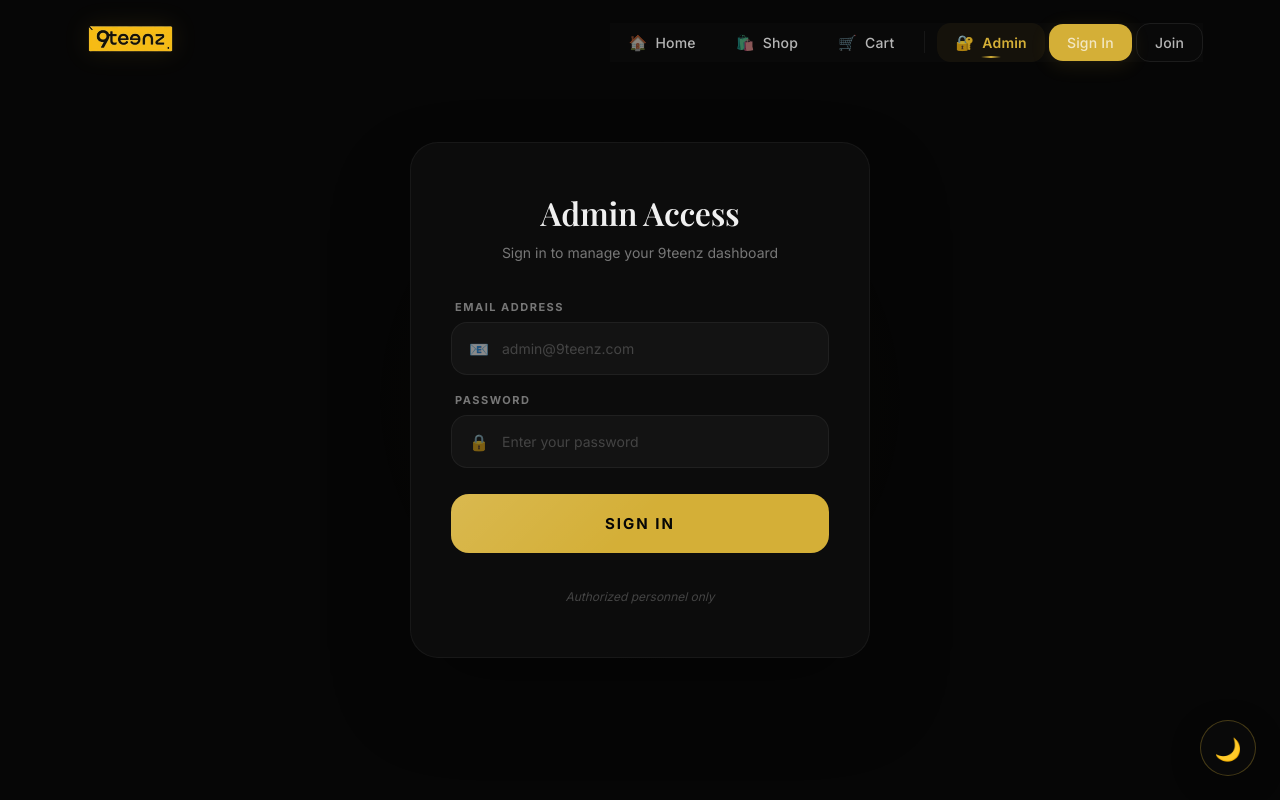
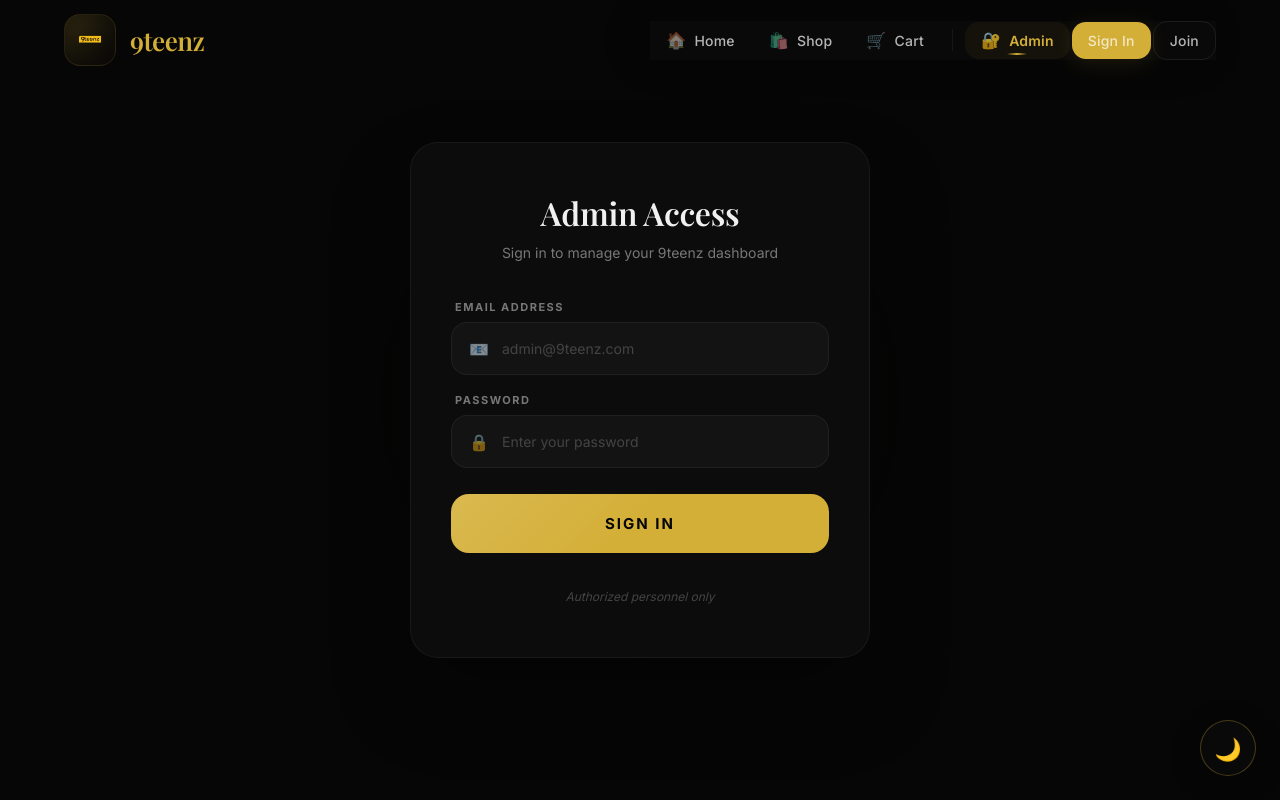
Before and after one commit to AnikHasan579/9teenz-project, a React (Vite) app: page /login in a window 1280 px wide. Shown: the top 800 px of the page. Built offline with nearby package versions, Linux system fonts and the light colour scheme; a web font is replaced by a local one.

Commit message:
Added vercel.json for routing

```diff
--- a/src/components/Navbar.css
+++ b/src/components/Navbar.css
@@ -1,11 +1,11 @@
 @import url('https://fonts.googleapis.com/css2?family=Playfair+Display:wght@400;600;700&family=Inter:wght@300;400;500;600;700&display=swap');
 
 /* ============================================
-   NAVBAR LUXE — Premium + Dark/Light Theme
+   NAVBAR LUXE v2 — Premium + Dark/Light + Perfect Logo
    ============================================ */
 .navbar-luxe {
   --nav-bg: transparent;
-  --nav-bg-scroll: rgba(10, 10, 10, 0.82);
+  --nav-bg-scroll: rgba(10, 10, 10, 0.88);
   --nav-border: rgba(212, 175, 55, 0.06);
   --nav-text: rgba(255, 255, 255, 0.7);
   --nav-text-active: #d4af37;
@@ -25,8 +25,8 @@
   left: 0;
   right: 0;
   z-index: 1000;
-  height: 84px;
-  padding: 0 6%;
+  height: 80px;
+  padding: 0 5%;
   display: flex;
   justify-content: space-between;
   align-items: center;
@@ -38,7 +38,7 @@
 /* ===== LIGHT THEME ===== */
 .navbar-luxe.theme-light {
   --nav-bg: transparent;
-  --nav-bg-scroll: rgba(248, 248, 246, 0.88);
+  --nav-bg-scroll: rgba(248, 248, 246, 0.92);
   --nav-border: rgba(0, 0, 0, 0.06);
   --nav-text: rgba(0, 0, 0, 0.6);
   --nav-text-active: #b8941f;
@@ -59,53 +59,96 @@
   backdrop-filter: var(--nav-glass);
   -webkit-backdrop-filter: var(--nav-glass);
   border-bottom: 1px solid var(--nav-border);
-  height: 70px;
+  height: 68px;
   box-shadow: 0 4px 30px rgba(0, 0, 0, 0.08);
 }
 
-/* ===== LOGO ===== */
+/* ============================================
+   LOGO — Perfect on ALL devices
+   ============================================ */
 .nav-logo {
   display: flex;
   align-items: center;
-  gap: 12px;
+  gap: 14px;
   text-decoration: none;
   position: relative;
   z-index: 2;
+  flex-shrink: 0;
 }
 
+/* Logo ring glow */
+.logo-ring {
+  position: relative;
+  width: 52px;
+  height: 52px;
+  border-radius: 16px;
+  background: linear-gradient(135deg, rgba(212, 175, 55, 0.1), rgba(212, 175, 55, 0.02));
+  border: 1px solid rgba(212, 175, 55, 0.12);
+  display: flex;
+  align-items: center;
+  justify-content: center;
+  overflow: hidden;
+  transition: all 0.4s cubic-bezier(0.4, 0, 0.2, 1);
+  flex-shrink: 0;
+}
+
+.logo-ring::before {
+  content: '';
+  position: absolute;
+  inset: 0;
+  background: radial-gradient(circle at 30% 30%, rgba(212, 175, 55, 0.08), transparent 70%);
+}
+
+.nav-logo:hover .logo-ring {
+  border-color: rgba(212, 175, 55, 0.25);
+  box-shadow: 0 0 30px rgba(212, 175, 55, 0.1);
+  transform: scale(1.05);
+}
+
+/* Logo image — responsive & crisp */
 .nav-logo-img {
-  height: 150px;
-  width: auto;
+  width: 40px;
+  height: 40px;
   object-fit: contain;
-  filter: drop-shadow(0 0 12px rgba(212, 175, 55, 0.15));
-  transition: transform 0.4s ease;
+  object-position: center;
+  position: relative;
+  z-index: 1;
+  filter: drop-shadow(0 2px 4px rgba(0,0,0,0.2));
+  transition: transform 0.4s cubic-bezier(0.4, 0, 0.2, 1);
 }
 
 .nav-logo:hover .nav-logo-img {
-  transform: scale(1.08) rotate(-2deg);
+  transform: scale(1.1) rotate(-3deg);
 }
 
+/* Logo text */
 .nav-logo-text {
   font-family: 'Playfair Display', serif;
   font-size: 26px;
   font-weight: 600;
   color: var(--nav-gold);
-  letter-spacing: -0.3px;
+  letter-spacing: -0.5px;
+  transition: all 0.3s ease;
+  white-space: nowrap;
+}
+
+.nav-logo:hover .nav-logo-text {
+  color: var(--nav-gold-hover);
 }
 
 /* ===== NAV LINKS ===== */
 .nav-links {
   display: flex;
   align-items: center;
-  gap: 4px;
+  gap: 2px;
   list-style: none;
 }
 
-.nav-links li a {
+.nav-links > li > a {
   display: flex;
   align-items: center;
   gap: 8px;
-  padding: 10px 18px;
+  padding: 10px 16px;
   color: var(--nav-text);
   text-decoration: none;
   font-size: 14px;
@@ -116,30 +159,31 @@
   transition: all 0.3s cubic-bezier(0.4, 0, 0.2, 1);
 }
 
-.nav-links li a .nav-emoji {
-  font-size: 15px;
-  opacity: 0.75;
+.nav-links > li > a .nav-icon {
+  font-size: 16px;
+  opacity: 0.7;
   transition: all 0.3s ease;
+  line-height: 1;
 }
 
-.nav-links li a:hover {
+.nav-links > li > a:hover {
   color: var(--nav-gold);
   background: rgba(212, 175, 55, 0.04);
 }
 
-.nav-links li a:hover .nav-emoji {
+.nav-links > li > a:hover .nav-icon {
   opacity: 1;
   transform: translateY(-2px);
 }
 
-.nav-links li a.active {
+.nav-links > li > a.active {
   color: var(--nav-gold);
   background: rgba(212, 175, 55, 0.06);
   font-weight: 600;
 }
 
 /* Underline glow */
-.nav-links li a::after {
+.nav-links > li > a::after {
   content: '';
   position: absolute;
   bottom: 4px;
@@ -152,8 +196,8 @@
   transition: width 0.35s ease;
 }
 
-.nav-links li a:hover::after,
-.nav-links li a.active::after {
+.nav-links > li > a:hover::after,
+.nav-links > li > a.active::after {
   width: 20px;
 }
 
@@ -164,7 +208,7 @@
 
 .nav-badge {
   position: absolute;
-  top: 2px;
+  top: 0;
   right: 2px;
   min-width: 18px;
   height: 18px;
@@ -191,7 +235,8 @@
   width: 1px;
   height: 22px;
   background: var(--nav-divider);
-  margin: 0 8px;
+  margin: 0 10px;
+  flex-shrink: 0;
 }
 
 /* ===== USER PILL ===== */
@@ -207,6 +252,12 @@
   background: rgba(212, 175, 55, 0.04);
   border: 1px solid rgba(212, 175, 55, 0.08);
   border-radius: 50px;
+  transition: all 0.3s ease;
+}
+
+.nav-user:hover {
+  border-color: rgba(212, 175, 55, 0.15);
+  background: rgba(212, 175, 55, 0.06);
 }
 
 .nav-avatar {
@@ -221,6 +272,7 @@
   font-weight: 800;
   color: #fff;
   flex-shrink: 0;
+  box-shadow: 0 2px 8px rgba(212, 175, 55, 0.15);
 }
 
 .nav-username {
@@ -235,16 +287,23 @@
   display: inline-flex;
   align-items: center;
   justify-content: center;
-  padding: 11px 26px;
+  gap: 6px;
+  padding: 11px 24px;
   border-radius: 14px;
   font-size: 14px;
   font-weight: 700;
   letter-spacing: 0.3px;
   cursor: pointer;
-  transition: all 0.3s cubic-bezier(0.4, 0, 0.2, 1);
+  transition: all 0.35s cubic-bezier(0.4, 0, 0.2, 1);
   font-family: 'Inter', sans-serif;
   text-decoration: none;
   border: none;
+  white-space: nowrap;
+}
+
+.nav-btn .nav-icon {
+  font-size: 14px;
+  line-height: 1;
 }
 
 .nav-btn-primary {
@@ -273,8 +332,9 @@
 
 .nav-btn-logout {
   background: transparent;
-  border: 1px solid rgba(239, 68, 68, 0.12);
+  border: 1px solid rgba(239, 68, 68, 0.1);
   color: #ef4444;
+  font-size: 13px;
 }
 
 .nav-btn-logout:hover {
@@ -292,6 +352,7 @@
   cursor: pointer;
   padding: 10px;
   z-index: 1002;
+  position: relative;
 }
 
 .hamburger span {
@@ -331,7 +392,9 @@
   pointer-events: all;
 }
 
-/* ===== RESPONSIVE ===== */
+/* ============================================
+   RESPONSIVE — Tablet & Mobile
+   ============================================ */
 @media (max-width: 1024px) {
   .hamburger {
     display: flex;
@@ -346,31 +409,33 @@
     height: 100vh;
     background: var(--nav-mobile-bg);
     backdrop-filter: blur(30px);
+    -webkit-backdrop-filter: blur(30px);
     border-left: 1px solid var(--nav-border);
     flex-direction: column;
     align-items: flex-start;
-    padding: 100px 28px 40px;
+    padding: 90px 24px 40px;
     gap: 4px;
     transition: right 0.45s cubic-bezier(0.4, 0, 0.2, 1);
     z-index: 999;
     overflow-y: auto;
+    box-shadow: -10px 0 40px rgba(0, 0, 0, 0.15);
   }
 
   .nav-links.open {
     right: 0;
   }
 
-  .nav-links li {
+  .nav-links > li {
     width: 100%;
   }
 
-  .nav-links li a {
+  .nav-links > li > a {
     width: 100%;
     padding: 14px 18px;
     font-size: 15px;
   }
 
-  .nav-links li a::after {
+  .nav-links > li > a::after {
     display: none;
   }
 
@@ -396,21 +461,62 @@
   }
 }
 
+/* ============================================
+   MOBILE — Small screens
+   ============================================ */
 @media (max-width: 640px) {
   .navbar-luxe {
-    height: 68px;
+    height: 64px;
     padding: 0 4%;
   }
 
   .navbar-luxe.scrolled {
-    height: 60px;
+    height: 58px;
+  }
+
+  /* Logo smaller on mobile */
+  .logo-ring {
+    width: 44px;
+    height: 44px;
+    border-radius: 14px;
   }
 
   .nav-logo-img {
-    height: 36px;
+    width: 32px;
+    height: 32px;
   }
 
   .nav-logo-text {
     font-size: 22px;
   }
+
+  .nav-links {
+    width: 300px;
+    padding: 80px 20px 36px;
+  }
 }
+
+/* Extra small devices */
+@media (max-width: 380px) {
+  .nav-logo-text {
+    font-size: 20px;
+  }
+
+  .logo-ring {
+    width: 40px;
+    height: 40px;
+    border-radius: 12px;
+  }
+
+  .nav-logo-img {
+    width: 28px;
+    height: 28px;
+  }
+}
+
+/* Large screens */
+@media (min-width: 1440px) {
+  .navbar-luxe {
+    padding: 0 8%;
+  }
+}
--- a/src/components/Navbar.jsx
+++ b/src/components/Navbar.jsx
@@ -35,26 +35,31 @@ function Navbar() {
   return (
     <>
       <nav className={`navbar-luxe ${scrolled ? 'scrolled' : ''} ${darkMode ? 'theme-dark' : 'theme-light'}`}>
+        {/* Logo */}
         <Link to="/" className="nav-logo">
-          <img src="/teen.png" alt="9teenz" className="nav-logo-img" />
+          <div className="logo-ring">
+            <img src="/teen.png" alt="9teenz" className="nav-logo-img" />
+          </div>
+          <span className="nav-logo-text">9teenz</span>
         </Link>
 
+        {/* Desktop + Mobile Nav */}
         <ul className={`nav-links ${mobileOpen ? 'open' : ''}`}>
           <li>
             <Link to="/" className={isActive('/') ? 'active' : ''}>
-              <span className="nav-emoji">🏠</span>
+              <span className="nav-icon">🏠</span>
               <span className="nav-label">Home</span>
             </Link>
           </li>
           <li>
             <Link to="/products" className={isActive('/products') ? 'active' : ''}>
-              <span className="nav-emoji">🛍️</span>
+              <span className="nav-icon">🛍️</span>
               <span className="nav-label">Shop</span>
             </Link>
           </li>
           <li className="cart-li">
             <Link to="/cart" className={isActive('/cart') ? 'active' : ''}>
-              <span className="nav-emoji">🛒</span>
+              <span className="nav-icon">🛒</span>
               <span className="nav-label">Cart</span>
               {totalItems > 0 && <span className="nav-badge">{totalItems}</span>}
             </Link>
@@ -63,7 +68,7 @@ function Navbar() {
           {(user || userAuth) && (
             <li>
               <Link to="/tryon" className={isActive('/tryon') ? 'active' : ''}>
-                <span className="nav-emoji">🥽</span>
+                <span className="nav-icon">🥽</span>
                 <span className="nav-label">Try-On</span>
               </Link>
             </li>
@@ -75,25 +80,27 @@ function Navbar() {
             <>
               <li>
                 <Link to="/admin" className={isActive('/admin') ? 'active' : ''}>
-                  <span className="nav-emoji">⚙️</span>
+                  <span className="nav-icon">⚙️</span>
                   <span className="nav-label">Admin</span>
                 </Link>
               </li>
               <li>
                 <Link to="/admin/orders" className={isActive('/admin/orders') ? 'active' : ''}>
-                  <span className="nav-emoji">📋</span>
+                  <span className="nav-icon">📋</span>
                   <span className="nav-label">Orders</span>
                 </Link>
               </li>
               <li>
-                <button onClick={logout} className="nav-btn nav-btn-logout">Logout</button>
+                <button onClick={logout} className="nav-btn nav-btn-logout">
+                  <span className="nav-icon">↪</span> Logout
+                </button>
               </li>
             </>
           ) : userAuth ? (
             <>
               <li>
                 <Link to="/orders" className={isActive('/orders') ? 'active' : ''}>
-                  <span className="nav-emoji">📦</span>
+                  <span className="nav-icon">📦</span>
                   <span className="nav-label">Orders</span>
                 </Link>
               </li>
@@ -104,14 +111,16 @@ function Navbar() {
                 </div>
               </li>
               <li>
-                <button onClick={logoutUser} className="nav-btn nav-btn-logout">Logout</button>
+                <button onClick={logoutUser} className="nav-btn nav-btn-logout">
+                  <span className="nav-icon">↪</span> Logout
+                </button>
               </li>
             </>
           ) : (
             <>
               <li>
                 <Link to="/login" className={isActive('/login') ? 'active' : ''}>
-                  <span className="nav-emoji">🔐</span>
+                  <span className="nav-icon">🔐</span>
                   <span className="nav-label">Admin</span>
                 </Link>
               </li>
@@ -125,6 +134,7 @@ function Navbar() {
           )}
         </ul>
 
+        {/* Mobile Hamburger */}
         <button
           className={`hamburger ${mobileOpen ? 'active' : ''}`}
           onClick={() => setMobileOpen(!mobileOpen)}
```
